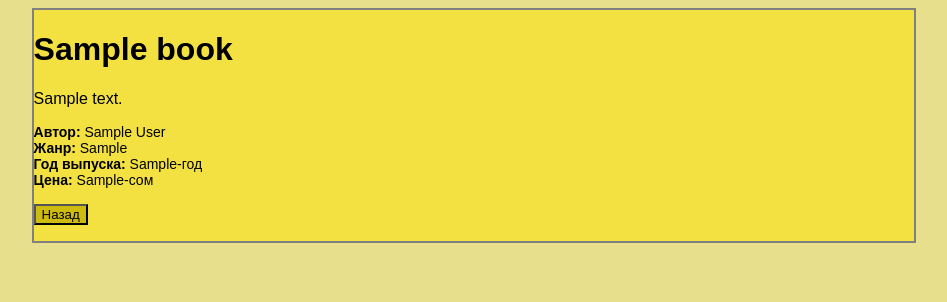
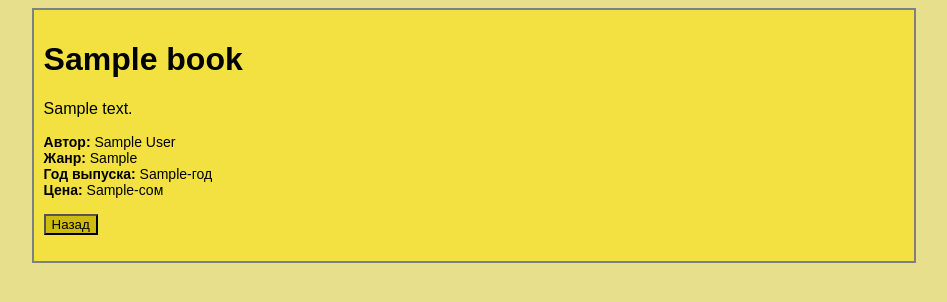
Before and after one commit to SultanZu/todo, a Django app: page /book-details/1/ in a window 1280 px wide. Shown: the top 302 px of the page, without its empty margins (166-1113 px from the left). Run offline with Django 3.2, Linux system fonts and the light colour scheme; tables that the repository leaves empty hold one stand-in row (values such as "Sample post").

Commit message:
changed styles

```diff
--- a/main/static/styles/styles-books.css
+++ b/main/static/styles/styles-books.css
@@ -90,6 +90,11 @@ button {
     background-color: #f3e142;
     border: 2px solid gray;
 }
+
+.book_detail.marked {
+    padding: 10px;
+}
+
 .item-desc {
     text-align: left;
     font-size: 14px;
```
